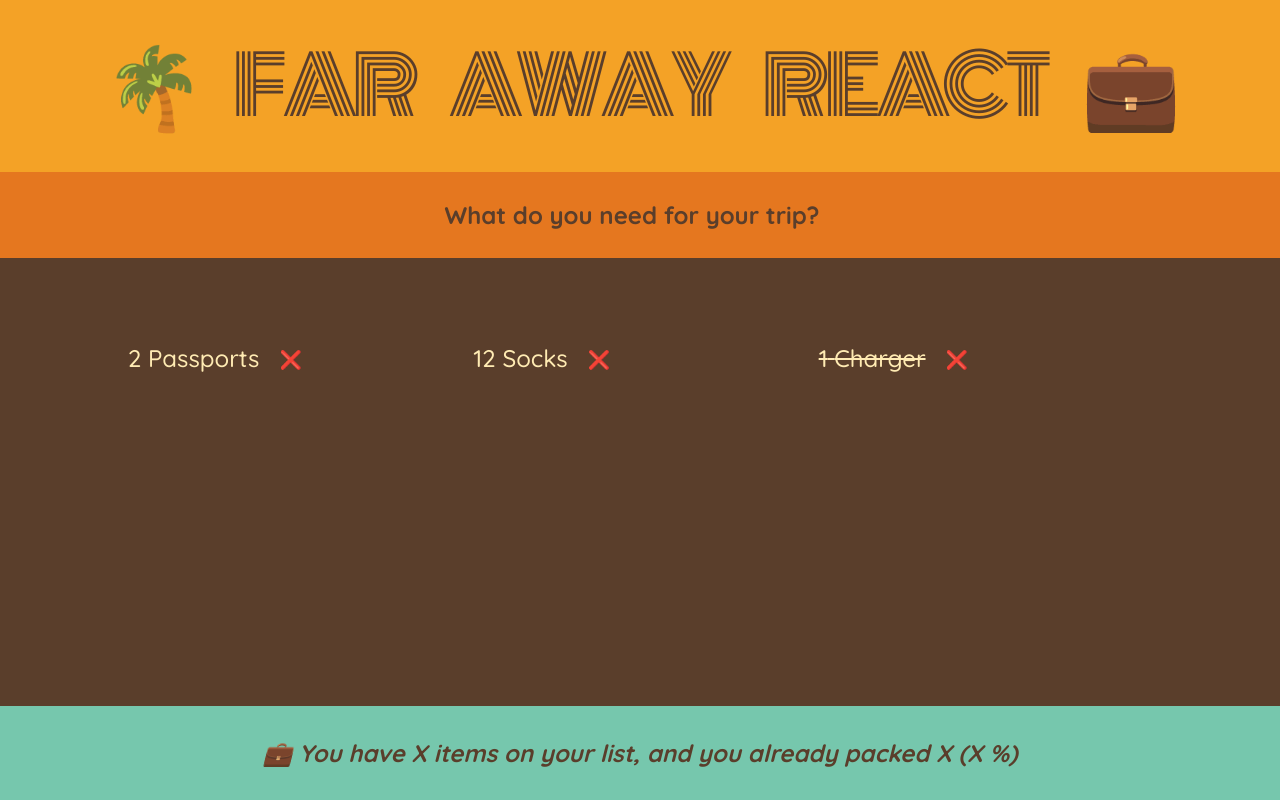
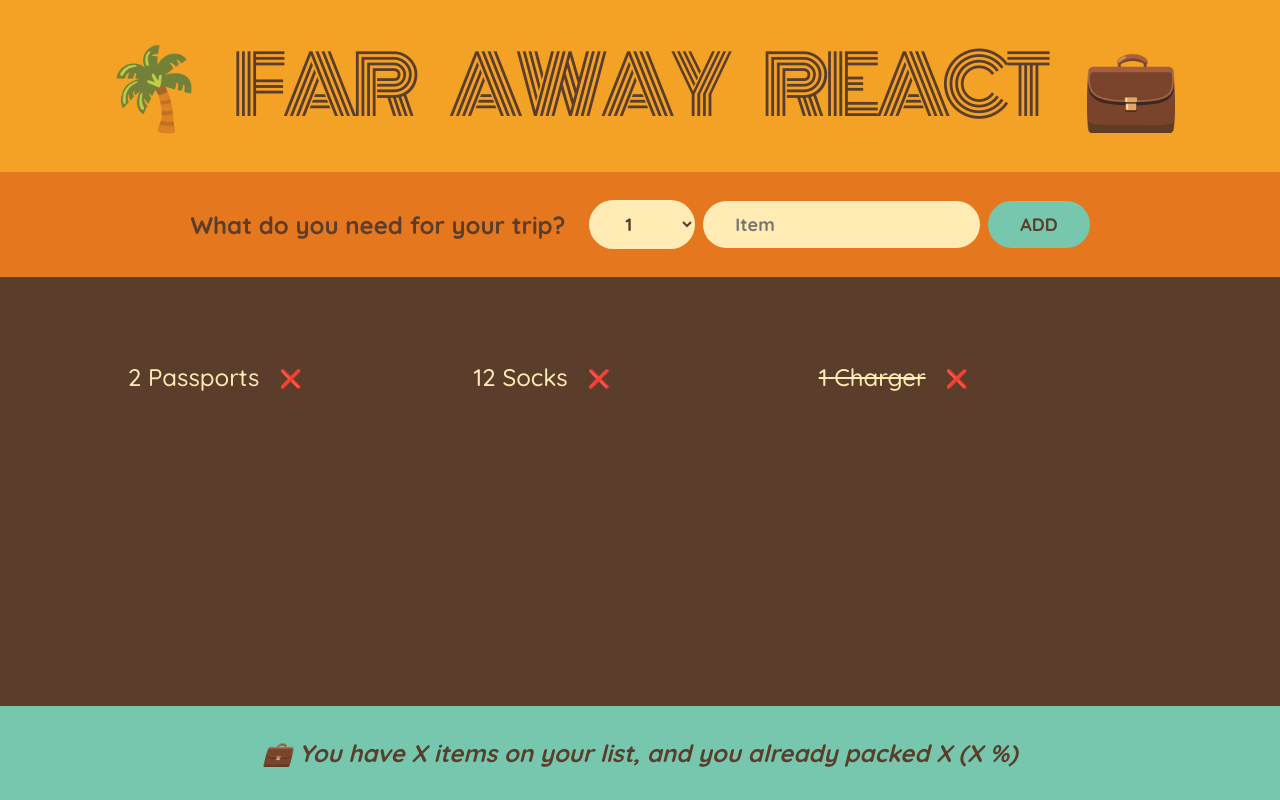
Before and after one commit to SimAndrew/FarAway-TodoList-React, a React (Vite) app: page / in a window 1280 px wide. Built offline with nearby package versions, Linux system fonts and the light colour scheme.

Commit message:
feat:(App) add in (Form). quantity of element (select) from 0 to 20. (handleSubmit) submit selected values(select and input) on Add (button) or enter key button

```diff
--- a/src/App.jsx
+++ b/src/App.jsx
@@ -23,10 +23,25 @@
 }
 
 function Form() {
+	function handleSubmit(e) {
+		e.preventDefault();
+
+		console.log(e);
+	}
+
 	return (
-		<div className="add-form">
+		<form className="add-form" onSubmit={handleSubmit}>
 			<h3>What do you need for your trip?</h3>
-		</div>
+			<select>
+				{Array.from({ length: 20 }, (_, i) => i + 1).map((num) => (
+					<option value={num} key={num}>
+						{num}
+					</option>
+				))}
+			</select>
+			<input type="text" placeholder="Item" />
+			<button>Add</button>
+		</form>
 	);
 }
 
```
